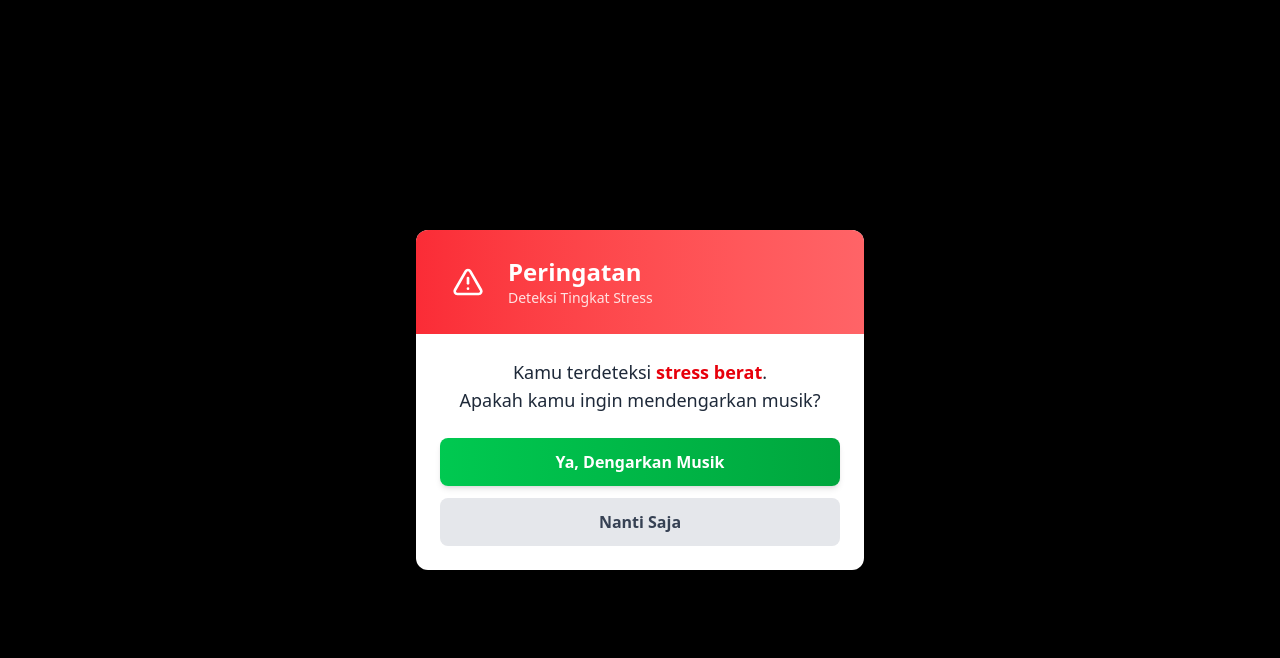
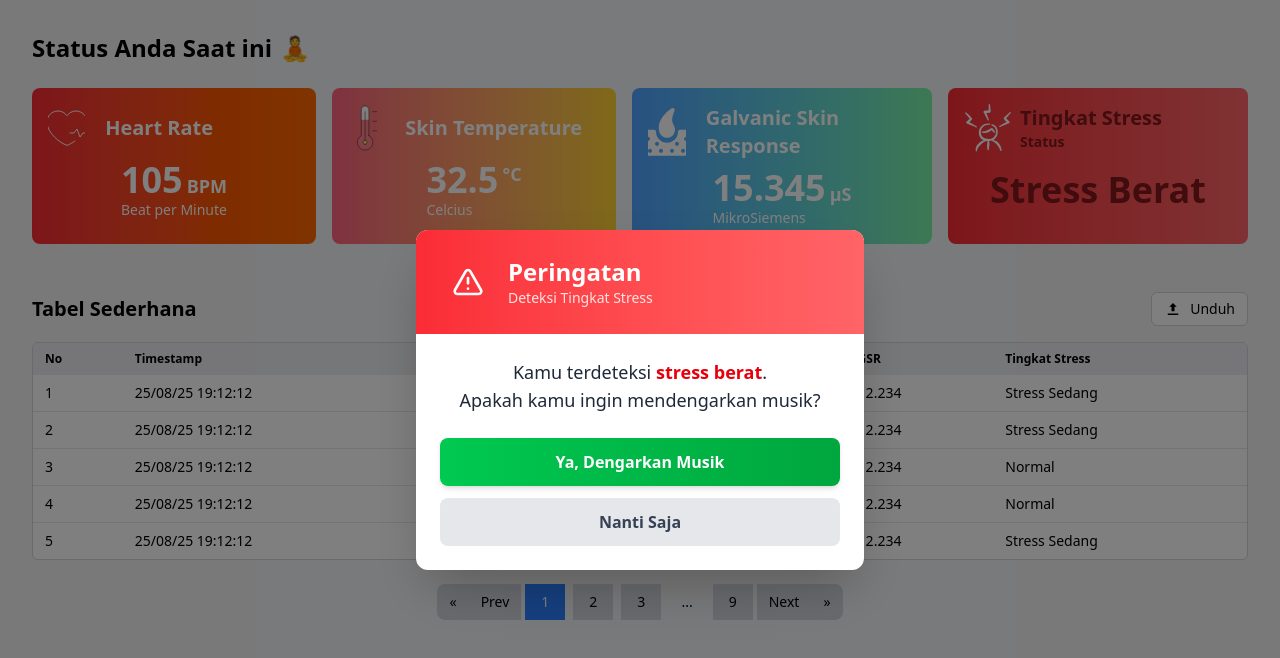
Before and after one commit to raflyamtiar/skripsi-stress-detection-iot, a React (Vite) app: page / in a window 1280 px wide. Shown: the top 658 px of the page. Built offline with nearby package versions, Linux system fonts and the light colour scheme; the HTML template or start-up script is replaced by a standard one.

Commit message:
style alert

```diff
--- a/src/components/StressWarningModal.jsx
+++ b/src/components/StressWarningModal.jsx
@@ -4,7 +4,7 @@
   if (!isOpen) return null;
 
   return (
-    <div className="fixed inset-0 z-50 flex items-center justify-center bg-black bg-opacity-50 p-4">
+    <div className="fixed inset-0 z-50 flex items-center justify-center bg-black/50 bg-opacity-50 p-4">
       <div className="bg-white rounded-xl shadow-2xl max-w-md w-full overflow-hidden animate-scale-in">
         <div className="bg-gradient-to-r from-red-500 to-red-400 p-6 text-white">
           <div className="flex items-center gap-3">
```
